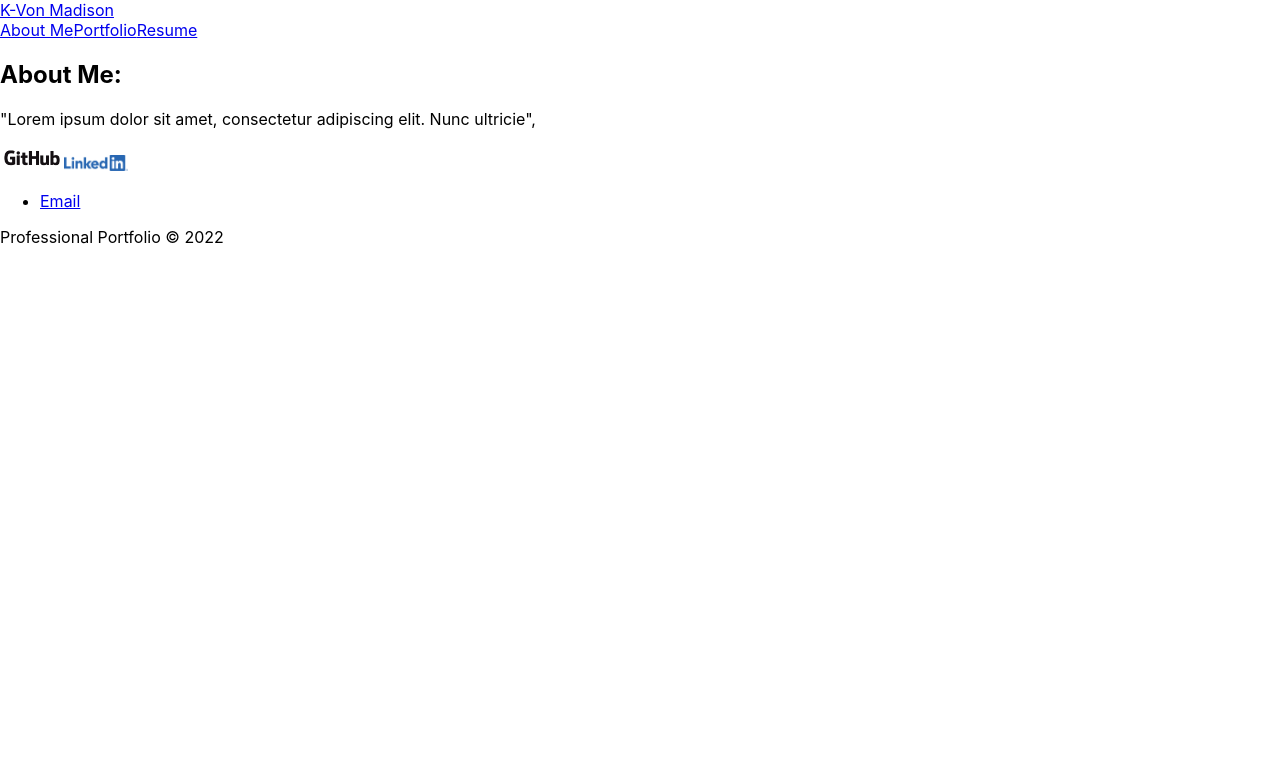
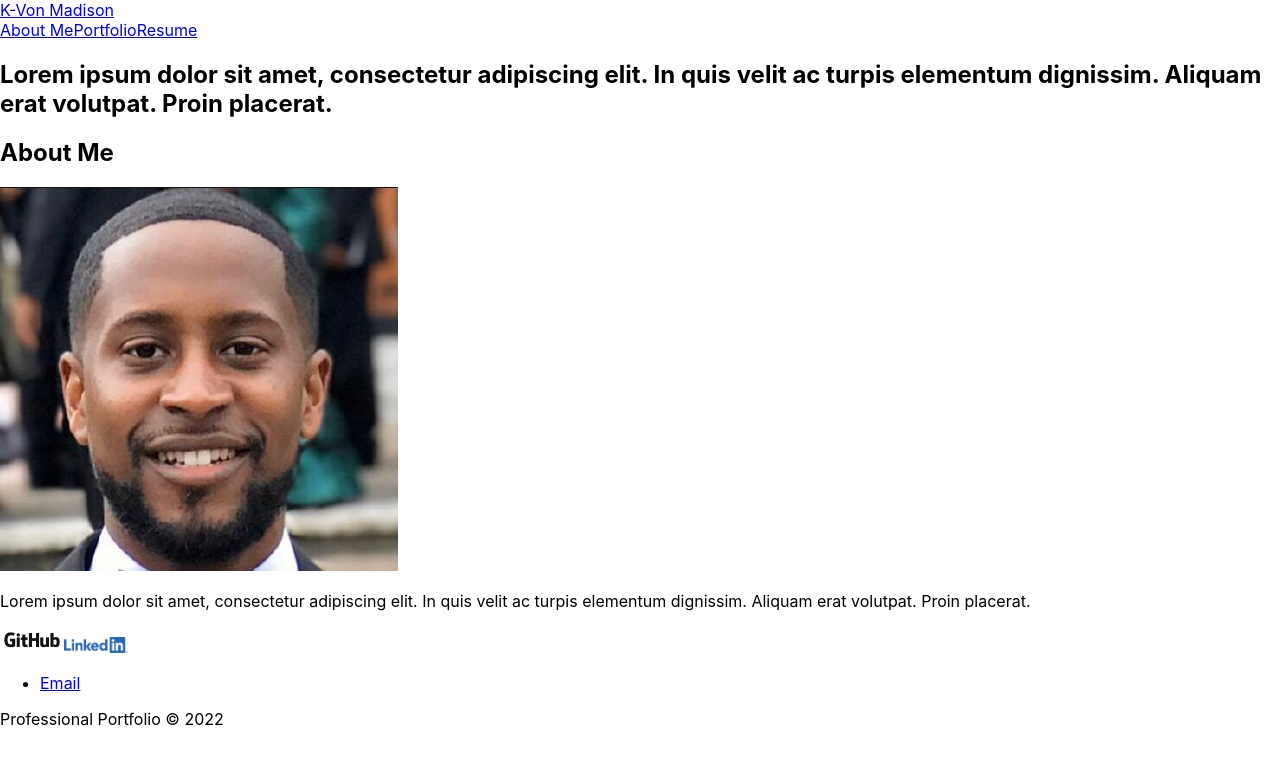
Before and after one commit to KDash201/my-react-portfolio, a React (Create React App) app: page / in a window 1280 px wide. Shown: the top 764 px of the page. Built offline with nearby package versions, Linux system fonts and the light colour scheme; the HTML template or start-up script is replaced by a standard one.

Commit message:
Updated the About tab

```diff
--- a/src/components/About/index.js
+++ b/src/components/About/index.js
@@ -1,14 +1,31 @@
 import React from "react";
+import avi from "../../assets/images/Me/avi.png";
 
-function About() {
+function About(props) {
   return (
-    <section className="my-5">
-      <h2 id="about">About Me:</h2>
-      <p>
-        "Lorem ipsum dolor sit amet, consectetur adipiscing elit. Nunc
-        ultricie",
-      </p>
-    </section>
+    <>
+      <section id="header-img">
+        <h2>
+          Lorem ipsum dolor sit amet, consectetur adipiscing elit. In quis velit
+          ac turpis elementum dignissim. Aliquam erat volutpat. Proin placerat.
+        </h2>
+      </section>
+
+      <section id="about">
+        <div className="about-pic">
+          <h2 id="about-title">About Me</h2>
+          <img src={avi} alt="profile-pic" className="avi" />
+        </div>
+        <div class="column"></div>
+        <div class="main-section-content">
+          <p class="about-p">
+            Lorem ipsum dolor sit amet, consectetur adipiscing elit. In quis
+            velit ac turpis elementum dignissim. Aliquam erat volutpat. Proin
+            placerat.
+          </p>
+        </div>
+      </section>
+    </>
   );
 }
 
--- a/src/components/Header.js/index.js
+++ b/src/components/Header.js/index.js
@@ -2,7 +2,7 @@ import React, { useEffect } from "react";
 import { capitalizeFirstLetter } from "../../utils/helpers";
 import Nav from "../Nav";
 
-import avi from "../../assets/images/avi.png";
+// import avi from "../../assets/images/avi.png";
 // import Nav from "../Nav";
 
 function Header({ currentTab, setCurrentTab }) {
@@ -22,9 +22,9 @@ function Header({ currentTab, setCurrentTab }) {
     <header>
       <a
         id="title-name"
-        className={currentTab == "About" ? "active-page" : "inactive-page"}
+        className={currentTab === "About" ? "active-page" : "inactive-page"}
         title-name
-        href="#"
+        href="#About"
         onClick={() => {
           setCurrentTab("About");
         }}
--- a/src/components/Nav/index.js
+++ b/src/components/Nav/index.js
@@ -36,7 +36,7 @@ function Nav({ currentTab, setCurrentTab }) {
       </a>
 
       <a
-        className={currentTab == "Resume" ? "active-page" : "inactive-page"}
+        className={currentTab === "Resume" ? "active-page" : "inactive-page"}
         href="#Resume"
         onClick={() => {
           setCurrentTab("Resume");
```
Also changed, not shown: src/assets/images/Me/avi.png (added), 1 other file (tests, documents, lock files or other folders).
